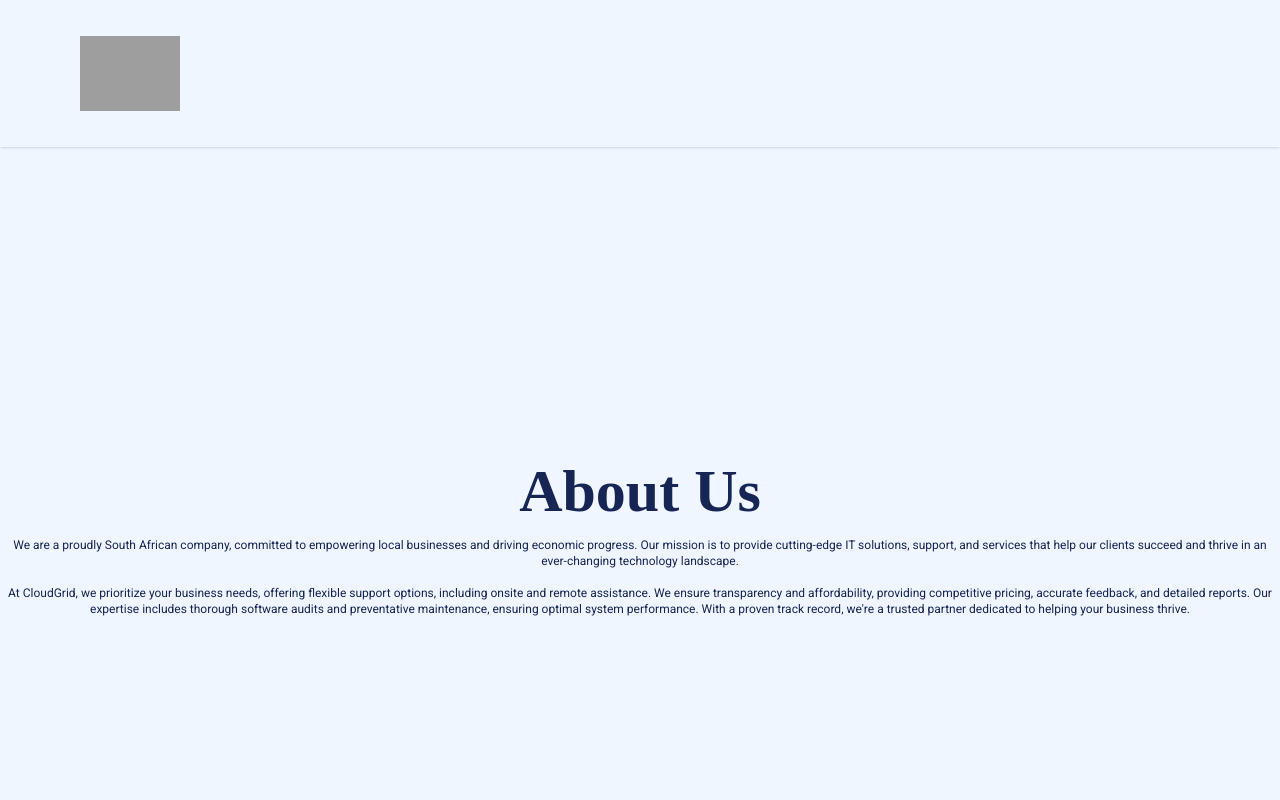
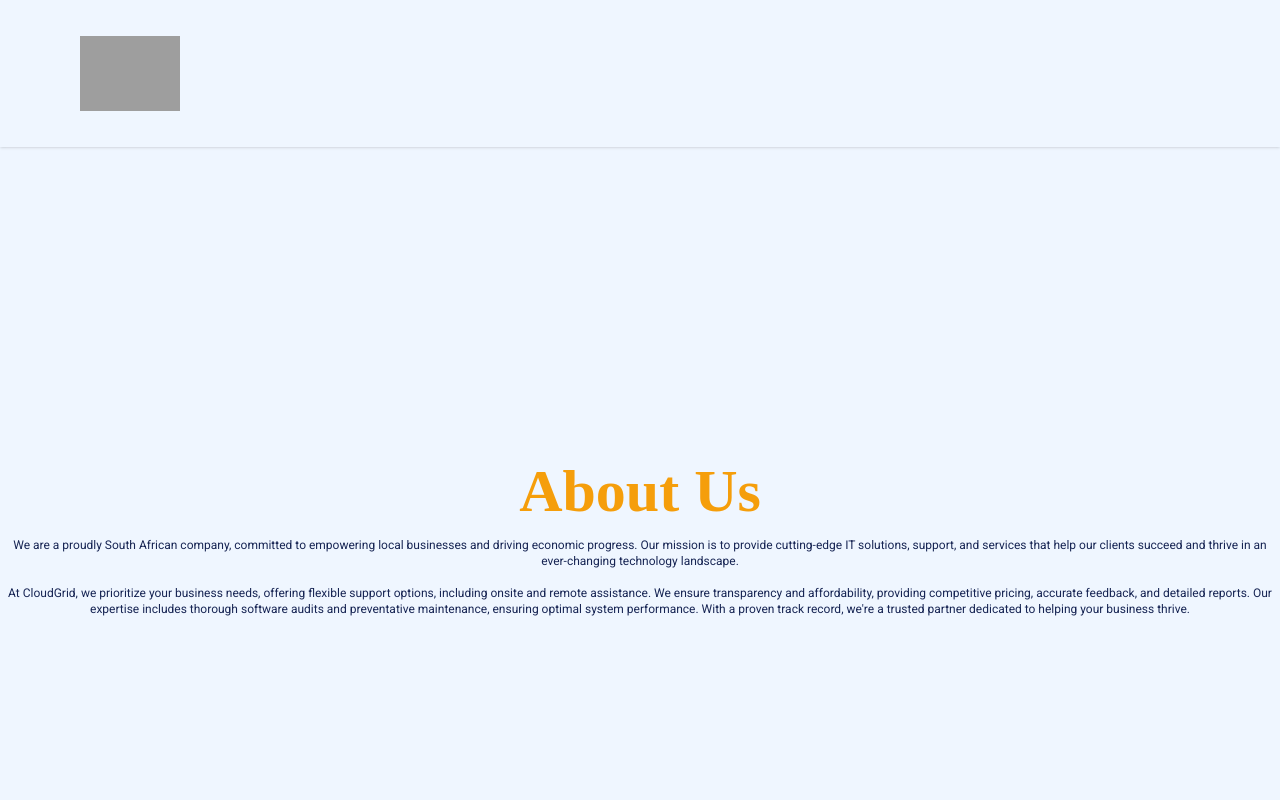
Before and after one commit to Sheilakobue/Cloudgrid-website, a Next.js app: page /about in a window 1280 px wide. Shown: the top 800 px of the page. Built offline with nearby package versions, Linux system fonts and the light colour scheme; grey boxes are pictures that could not be loaded.

Commit message:
changed colors

```diff
--- a/src/app/about/page.tsx
+++ b/src/app/about/page.tsx
@@ -4,7 +4,7 @@ export default function About() {
   return (
     <section className="relative w-full h-screen">
     <div className="absolute inset-0 flex flex-col items-center justify-center text-center text-blue950  dark:text-neutral-100 dark:bg-gray-800">
-      <h1 className="text-4xl md:text-6xl font-bold mb-4">About Us</h1>
+      <h1 className="text-4xl md:text-6xl font-bold mb-4 text-amber500">About Us</h1>
       <p className="text-xs mb-4">
             We are a proudly South African company, committed to empowering local businesses and driving economic progress. Our mission is to provide cutting-edge IT solutions, support, and services that help our clients succeed and thrive in an ever-changing technology landscape.
           </p>
--- a/src/components/Navbar.tsx
+++ b/src/components/Navbar.tsx
@@ -30,7 +30,7 @@ export default function Navbar() {
               <Image src="/logo 2.jpg" alt="Logo" width={100} height={50} />
             </Link>
           </div>
-          <div className="md:hidden text-blue950 hover:text-yellow-500">
+          <div className="md:hidden text-blue950 hover:text-amber500 dark:text-neutral-100">
             <button onClick={() => setNavbar(!navbar)}>
               {navbar ? <IoMdClose size={25} /> : <IoMdMenu size={25} />}
             </button>
@@ -48,7 +48,7 @@ export default function Navbar() {
                 <Link
                   key={idx}
                   href={item.page}
-                  className="block text-blue-900 hover:text-yellow-500 dark:text-neutral-100"
+                  className="block text-blue-900 hover:text-amber500 dark:text-neutral-100"
                   onClick={() => setNavbar(false)}
                 >
                   {item.label}
```
